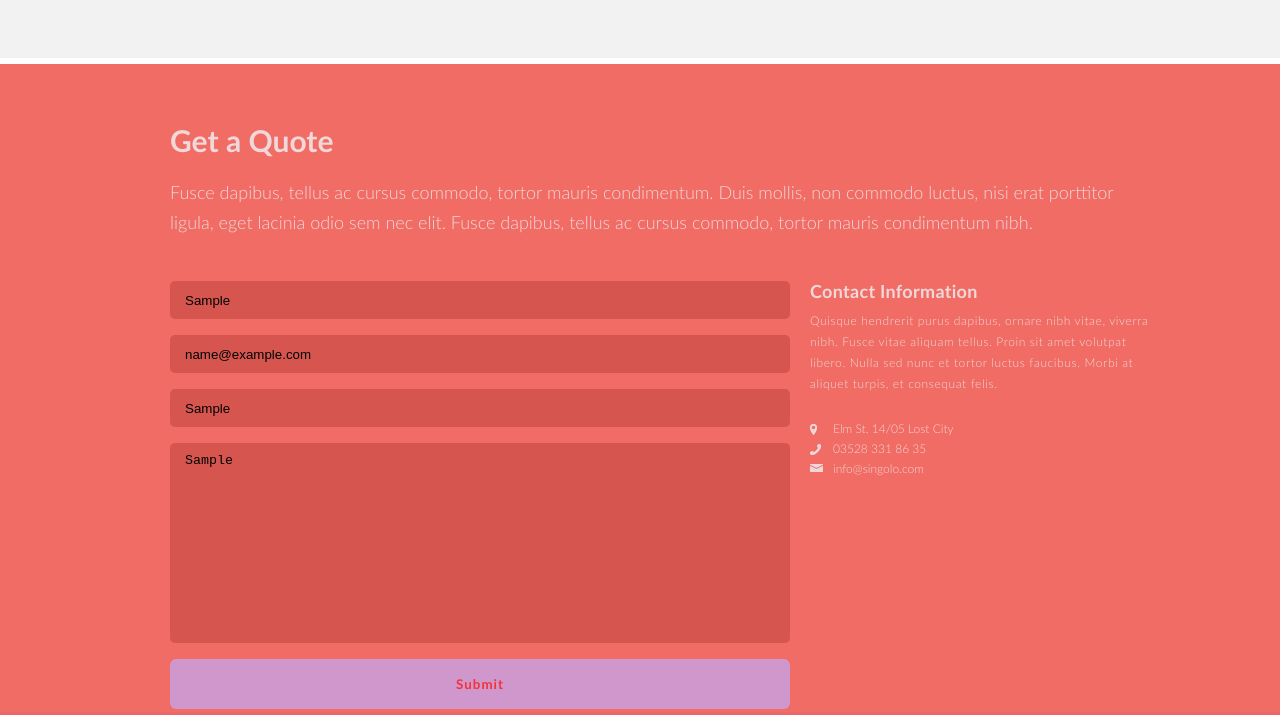
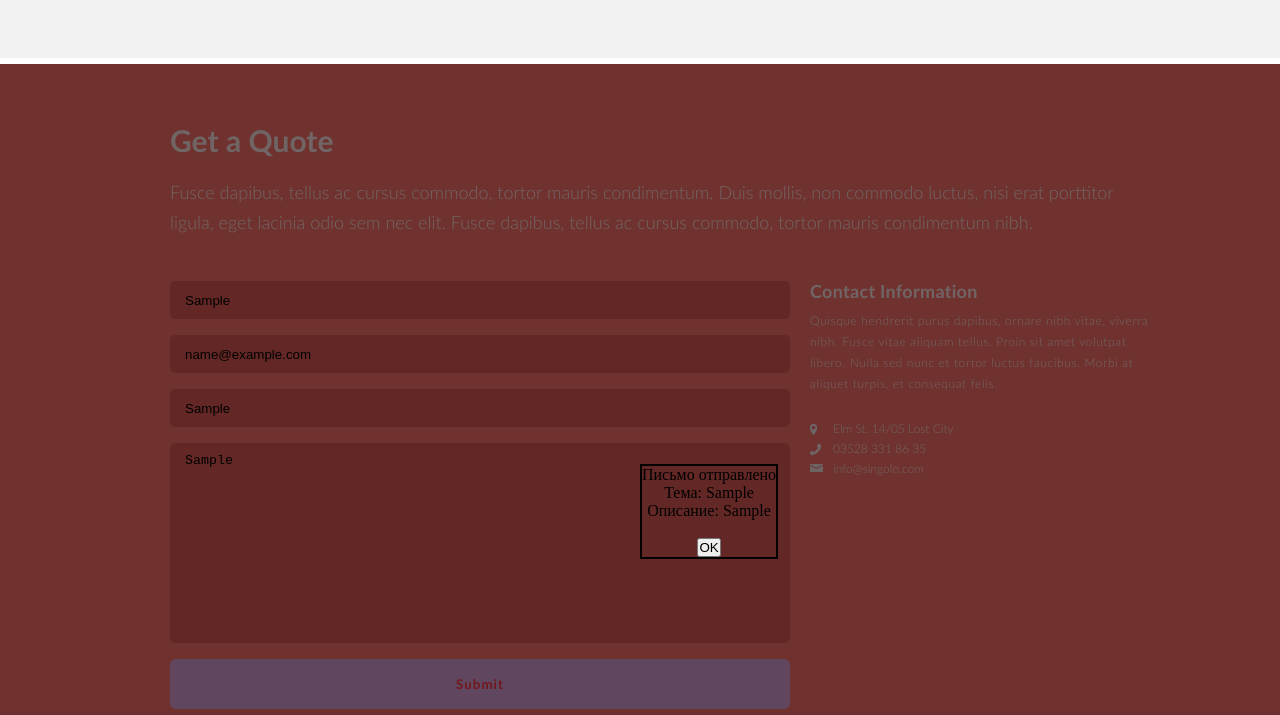
Before and after one commit to marrrrria/singolo, a plain HTML site: page index.html in a window 1280 px wide. Both pictures are taken after typing "Sample", "name@example.com", "Sample", "Sample" into the empty fields and a click on the input "Submit". Shown: the part 2735-3450 px from the top of the page. Drawn offline with Linux system fonts and the light colour scheme.

Commit message:
feat: add functional part for section contact_form

```diff
--- a/index.html
+++ b/index.html
@@ -318,6 +318,7 @@
             action="#"
             method="POST"
             target="_blank"
+
           >
             <input
               type="text"
@@ -325,6 +326,7 @@
               name="name"
               placeholder="Name(Required)"
               required
+              id="name"
             />
             <input
               type="email"
@@ -332,12 +334,14 @@
               name="email"
               placeholder="Email(Required)"
               required
+              id="email"
             />
             <input
               type="text"
               class="input_text"
               name="subject"
               placeholder="Subject"
+              id="subject"
             />
             <textarea
               name="comment"
@@ -345,10 +349,26 @@
               placeholder="Describe your project in detail..."
               cols="30"
               rows="10"
+              id="comment"
             ></textarea>
 
-            <input type="submit" class="contact_form-submit" value="Submit" />
+            <input type="submit" id="submit" class="contact_form-submit" value="Submit" />
+
+
           </form>
+
+
+          <div id="message-block" class="hidden">
+            <div id="message" >
+              <p>Письмо отправлено</p>
+              <p> <span id="result-subject"></span></p>
+              <p> <span id="result-comment"></span></p>
+              <br>
+              <button id="close-btn">OK</button>
+            </div>
+          </div>
+
+
           <div class="contact_information">
             <h5>Contact Information</h5>
             <p class="contact_information--describe">
--- a/script.js
+++ b/script.js
@@ -1,4 +1,6 @@
 const MENU = document.querySelector(".navigation");
+const FORM_SUBMIT = document.getElementById("submit");
+const CLOSE_BUTTON = document.getElementById("close-btn");
 
 MENU.addEventListener("click", event => {
   if (event.target.tagName !== "UL") {
@@ -8,3 +10,30 @@ MENU.addEventListener("click", event => {
     event.target.parentNode.classList.add("item-selected");
   }
 });
+
+FORM_SUBMIT.addEventListener("click", event => {
+  event.preventDefault();
+  const topic = document.getElementById("subject").value.toString();
+  if (topic) {
+    document.getElementById("result-subject").innerText = `Тема: ${topic}`;
+  } else {
+    document.getElementById("result-subject").innerText = "Без темы";
+  }
+
+  const describe = document.getElementById("comment").value.toString();
+  if (describe) {
+    document.getElementById(
+      "result-comment"
+    ).innerText = `Описание: ${describe}`;
+  } else {
+    document.getElementById("result-comment").innerText = "Без описания";
+  }
+
+  document.getElementById("message-block").classList.remove("hidden");
+});
+
+CLOSE_BUTTON.addEventListener("click", event => {
+  document.getElementById("result-comment").innerText = "";
+  document.getElementById("result-subject").innerText = "";
+  document.getElementById("message-block").classList.add("hidden");
+});
--- a/style.css
+++ b/style.css
@@ -388,6 +388,7 @@ h4 {
   margin-top: 6px;
   background-color: #f06c64;
   box-shadow: 0 6px 0 0 #ea676b;
+  position: relative;
 }
 .contact_form--title {
   font-size: 30px;
@@ -531,3 +532,22 @@ h5 {
 .employee--links:hover {
   cursor: pointer;
 }
+
+#message-block {
+  position: absolute;
+  width: 100vw;
+  height: 100vh;
+  top: 0;
+  left: 0;
+  background: #0008;
+}
+#message-block.hidden {
+  display: none;
+}
+#message {
+  position: absolute;
+  top: 50%;
+  left: 50%;
+  border: 2px solid black;
+  text-align: center;
+}
```
